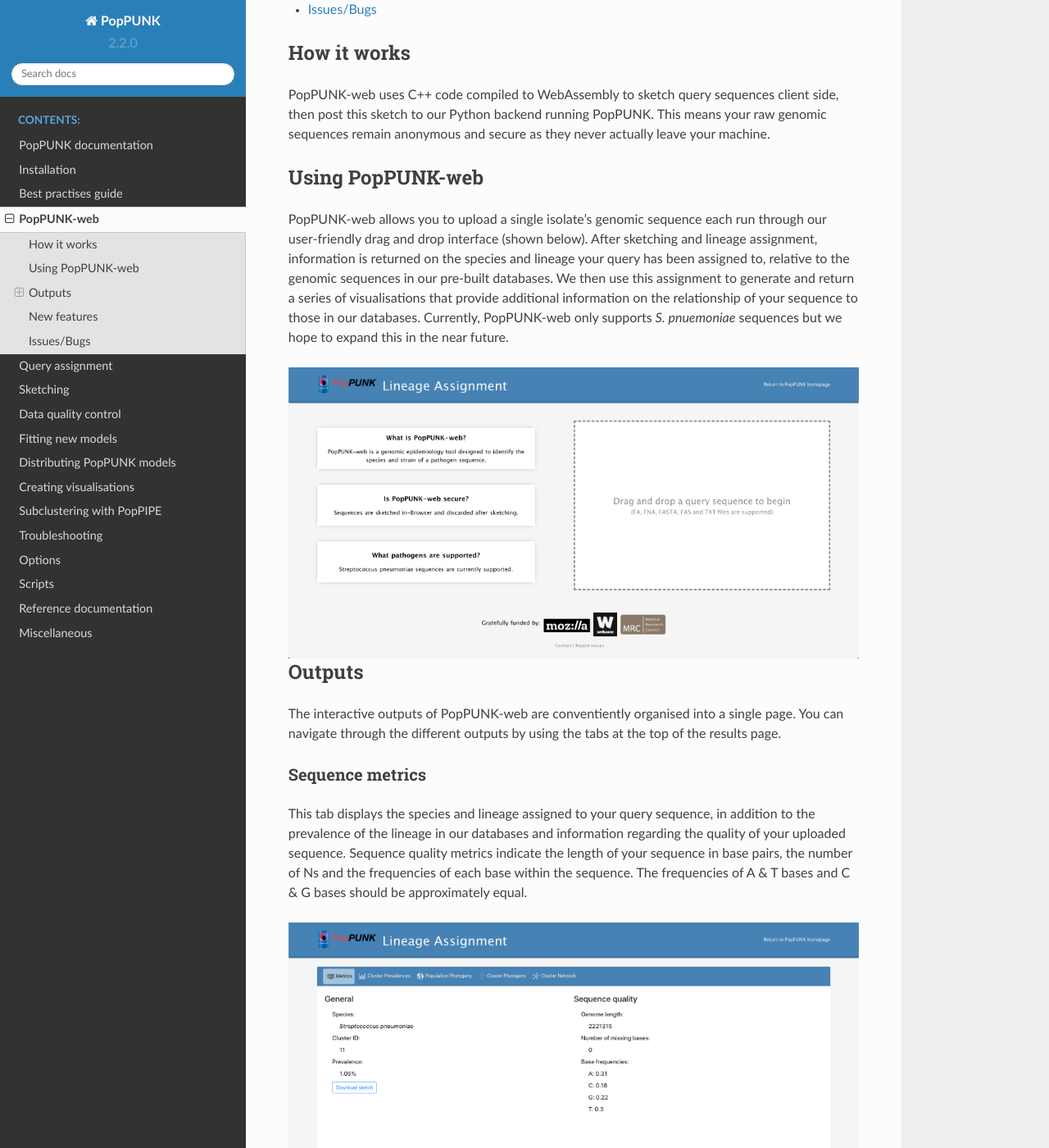
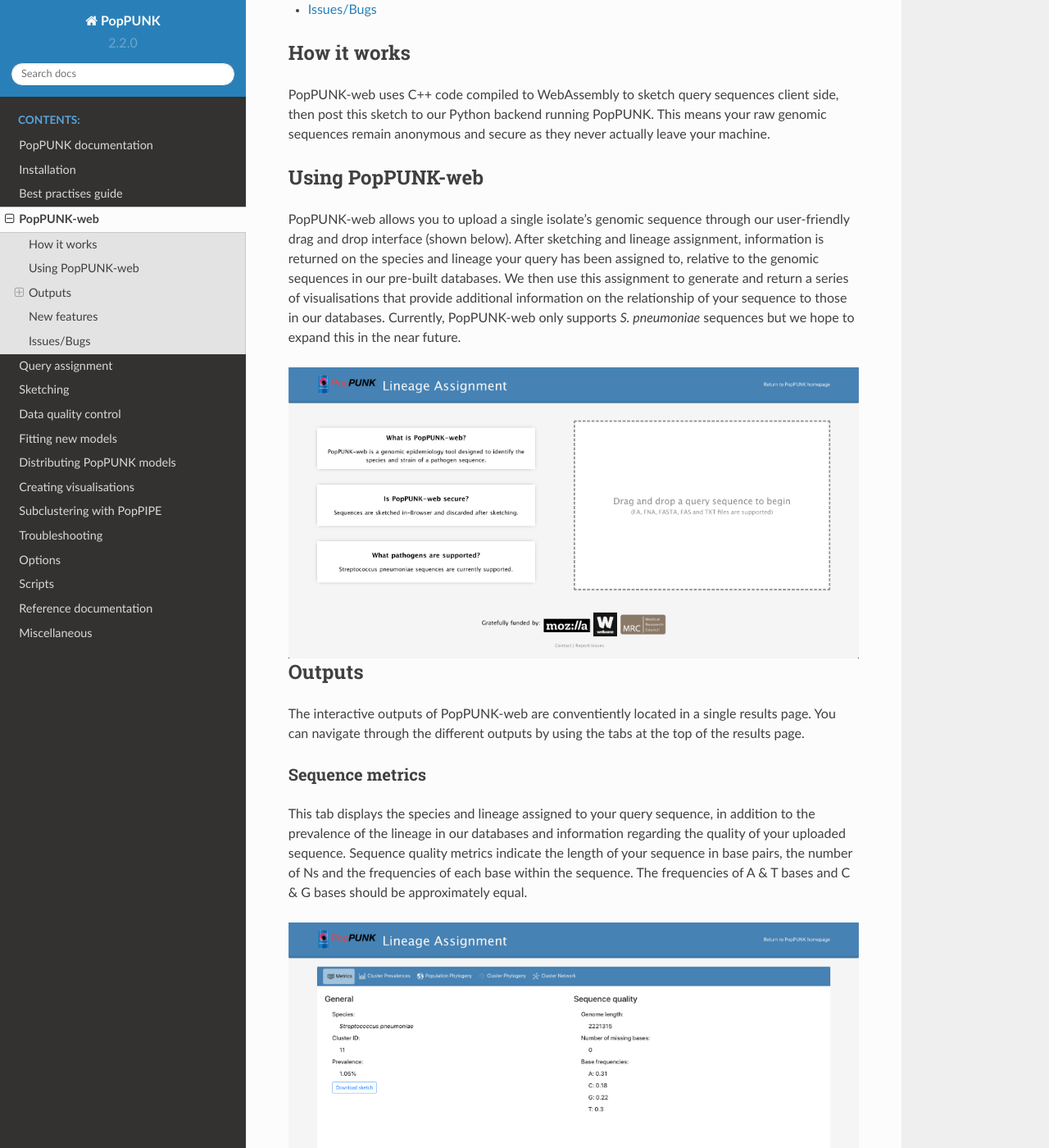
Before and after one commit to bacpop/PopPUNK, a Sphinx documentation site: the page built from docs/online.rst, in a window 1280 px wide and 1400 px high, scrolled down 496 px. Shown: the whole window at 82% size. Built offline with Sphinx 7.4.7 and the Read the Docs theme 2.0.0, drawn with Linux system fonts in a browser that asks for light colours.

Commit message:
online.rst rephrase and errors

```diff
--- a/docs/online.rst
+++ b/docs/online.rst
@@ -14,10 +14,10 @@
 
 Using PopPUNK-web
 -----------------------
-PopPUNK-web allows you to upload a single isolate's genomic sequence each run through our user-friendly drag and drop interface (shown below).
+PopPUNK-web allows you to upload a single isolate's genomic sequence through our user-friendly drag and drop interface (shown below).
 After sketching and lineage assignment, information is returned on the species and lineage your query has been assigned to, relative to the genomic sequences in our pre-built databases.
 We then use this assignment to generate and return a series of visualisations that provide additional information on the relationship of your sequence to those in our databases.
-Currently, PopPUNK-web only supports *S. pnuemoniae* sequences but we hope to expand this in the near future.
+Currently, PopPUNK-web only supports *S. pneumoniae* sequences but we hope to expand this in the near future.
 
 .. image:: images/web_home.png
    :alt:  PopPUNK-web homepage
@@ -25,7 +25,7 @@
 
 Outputs
 -------
-The interactive outputs of PopPUNK-web are conventiently organised into a single page.
+The interactive outputs of PopPUNK-web are conventiently located in a single results page.
 You can navigate through the different outputs by using the tabs at the top of the results page.
 
 Sequence metrics
```
